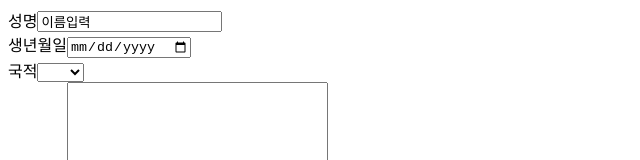
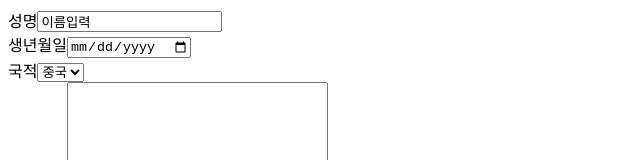
Before and after one commit to sauce0428/javascriptForReact, a React (Vite) app in the folder section05/: page / in a window 1280 px wide. Shown: the top 160 px of the page, without its empty margins (0-640 px from the left). Built offline with nearby package versions, Linux system fonts and the light colour scheme.

Commit message:
[수정] 내용수정

```diff
--- a/section05/src/components/Register.jsx
+++ b/section05/src/components/Register.jsx
@@ -30,7 +30,7 @@ const Register = () =>{
     <div>
       <label htmlFor="national">국적</label>
       <select value={input.national} name="national" id="national" onChange={onChange} >
-        <option value=""></option>
+        <option value="cn">중국</option>
         <option value="kr">한국</option>
         <option value="us">미국</option>
         <option value="jp">일본</option>
```
